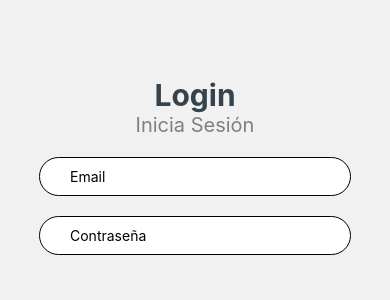
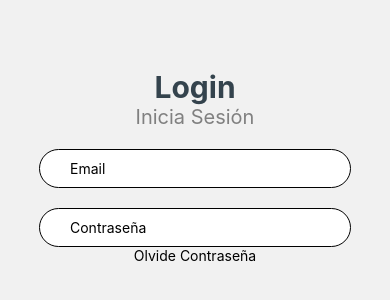
Before and after one commit to Pupghst/Save-You-App, a React Native app: screen / in a window 390 px wide. Shown: the part 256-556 px from the top of the page. Built offline with nearby package versions, Linux system fonts and the light colour scheme.

Commit message:
Agregando olvide contraseña

```diff
--- a/App.js
+++ b/App.js
@@ -17,10 +17,7 @@ export default function App() {
 
     />
 
-    <Image
-    /*source={{uri: 'https://discord.com/channels/1082878009310195762/1082878010849493076/1161722793122086962'}}*/
-    />
-
+    <Text style={style.olvideContra}>Olvide Contraseña</Text>
     <StatusBar style='auto' />
    </View>
 
```
